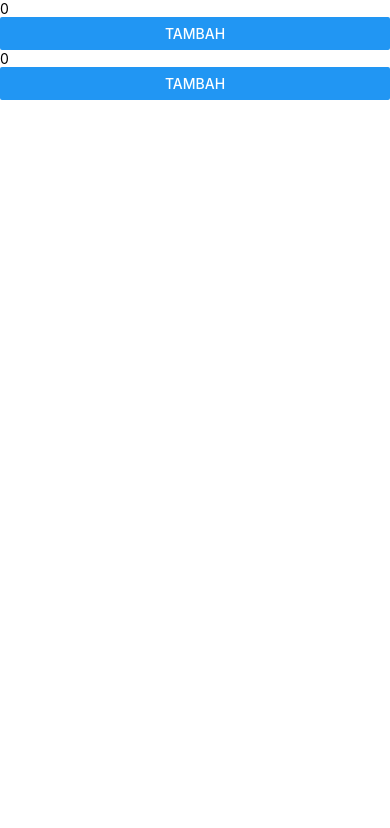
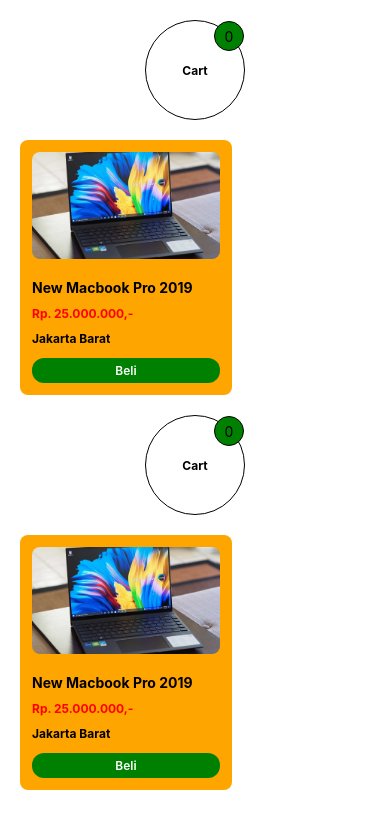
Before and after one commit to Mang-Agan/AndroidPertama, a React Native app: screen / in a window 390 px wide. Shown: the top 828 px of the page. Built offline with nearby package versions, Linux system fonts and the light colour scheme.

Commit message:
commit komunikasi element

```diff
--- a/src/App.js
+++ b/src/App.js
@@ -7,17 +7,20 @@
 import Position from "./pages/Position";
 import PropsDinamis from "./pages/PropsDinamis";
 import SetCounter from "./pages/StateDinamis";
+import KomunikasiComponent from "./pages/KomunikasiComponent";
 
 const App = () => {
   return (
     <View>
       <ScrollView>
-        {/* <StylingComponent />
-        <SimpleComponent />
-        <FlexBox />
-        <Position /> */}
+        {/* <StylingComponent /> */}
+        {/* <SimpleComponent />  */}
+        {/* <FlexBox /> */}
+        {/* <Position /> */}
         {/* <PropsDinamis /> */}
-        <SetCounter />
+        {/* <SetCounter /> */}
+        <KomunikasiComponent />
+        <KomunikasiComponent />
       </ScrollView>
     </View>
   )
--- /dev/null
+++ b/src/components/Cart/Cart.js
@@ -0,0 +1,44 @@
+import React from "react";
+import { View, Image, Text, StyleSheet } from "react-native";
+
+const Cart = (props) => {
+    return (
+        <View style={{flexDirection:'row', justifyContent:'center'}}>
+            <View style={CartStyle.boxStyle}>
+                <Text style={{ fontSize: 12, fontWeight: 'bold' }}>Cart</Text>
+                <View style={CartStyle.Absolute}>
+                    <Text >{props.countProduk}</Text>
+                </View>
+            </View>
+        </View>
+    )
+}
+
+const CartStyle = StyleSheet.create({
+    boxStyle: {
+        width: 100,
+        height: 100,
+        borderWidth: 1,
+        marginTop: 20,
+        flexDirection: 'row',
+        justifyContent: 'center',
+        alignItems: 'center',
+        borderRadius: 100 / 2,
+        position:'relative'
+    },
+    Absolute: {
+        width: 30,
+        height: 30,
+        borderWidth: 1,
+        borderRadius: 30 / 2,
+        backgroundColor:'green',
+        flexDirection: 'column',
+        justifyContent: 'center',
+        alignItems: 'center',
+        position: 'absolute',
+        top: 0,
+        right:0
+    }
+})
+
+export default Cart;
--- /dev/null
+++ b/src/components/Produk/Produk.js
@@ -0,0 +1,48 @@
+import React, { useState } from "react";
+
+import { View, Text, Image,StyleSheet, TouchableOpacity } from "react-native";
+import Laptop from "../../assets/images/laptop.jpg";
+
+const Produk = (props) => {
+    return (
+
+        <View>
+            <Text style={Styling.Text}>StylingComponent</Text>
+            <Card onButtonPress={props} />
+        </View>
+
+    )
+}
+
+const Styling = StyleSheet.create({
+  Text: {
+    color: 'red',
+    marginTop: 20,
+    marginLeft:20
+  },
+
+  Outer_1: {
+    width: 250,
+    backgroundColor: 'red',
+    height:500
+  }
+});
+
+const Card = (props) => {
+    console.log(props.onButtonPress);
+  return (
+    <View style={{padding:12, backgroundColor:'orange', marginTop:20,marginLeft:20, width:212, borderRadius:8}}>
+      <Image source={Laptop} style={{ width: 188, height: 107, borderRadius: 8 }} />
+      <Text style={{ marginTop: 20, fontWeight: 'bold', color: 'black', fontSize:14 }}>New Macbook Pro 2019</Text>
+      <Text style={{marginTop:10,color:'red', fontSize:12, fontWeight:'bold'}}>Rp. 25.000.000,-</Text>
+      <Text style={{ marginTop: 10, fontSize: 12, fontWeight: 'bold', color: 'black' }}>Jakarta Barat</Text>
+          <TouchableOpacity onPress={() => props.onButtonPress()}>
+            <View style={{marginTop:12, backgroundColor:'green', paddingVertical:5, borderRadius:12}}>
+                <Text style={{textAlign:'center', color:'white', fontSize:12,fontWeight:'600'}}>Beli</Text>
+            </View>
+        </TouchableOpacity>
+    </View>
+  )
+}
+
+export default Card;
--- /dev/null
+++ b/src/pages/KomunikasiComponent/index.js
@@ -0,0 +1,16 @@
+import React, { useState } from "react";
+import { TouchableHighlight, View } from "react-native";
+import Cart from "../../components/Cart/Cart";
+import Card from "../../components/Produk/Produk";
+
+const KomunikasiComponent = () => {
+    const [number, setNumber] = useState(0);
+    return (
+        <View>
+            <Cart countProduk={number} />
+            <Card onButtonPress={()=> setNumber(number + 1)} />
+        </View>
+    )
+}
+
+export default KomunikasiComponent;
```
